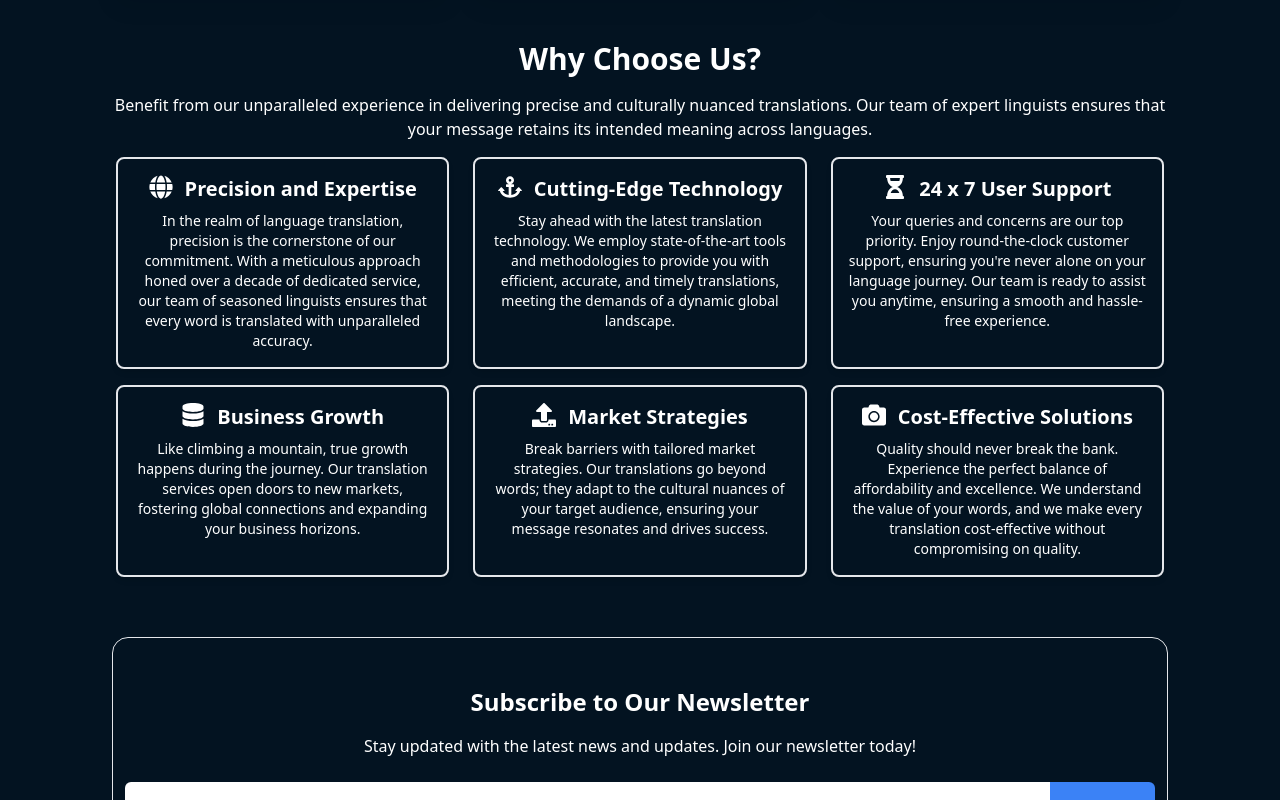
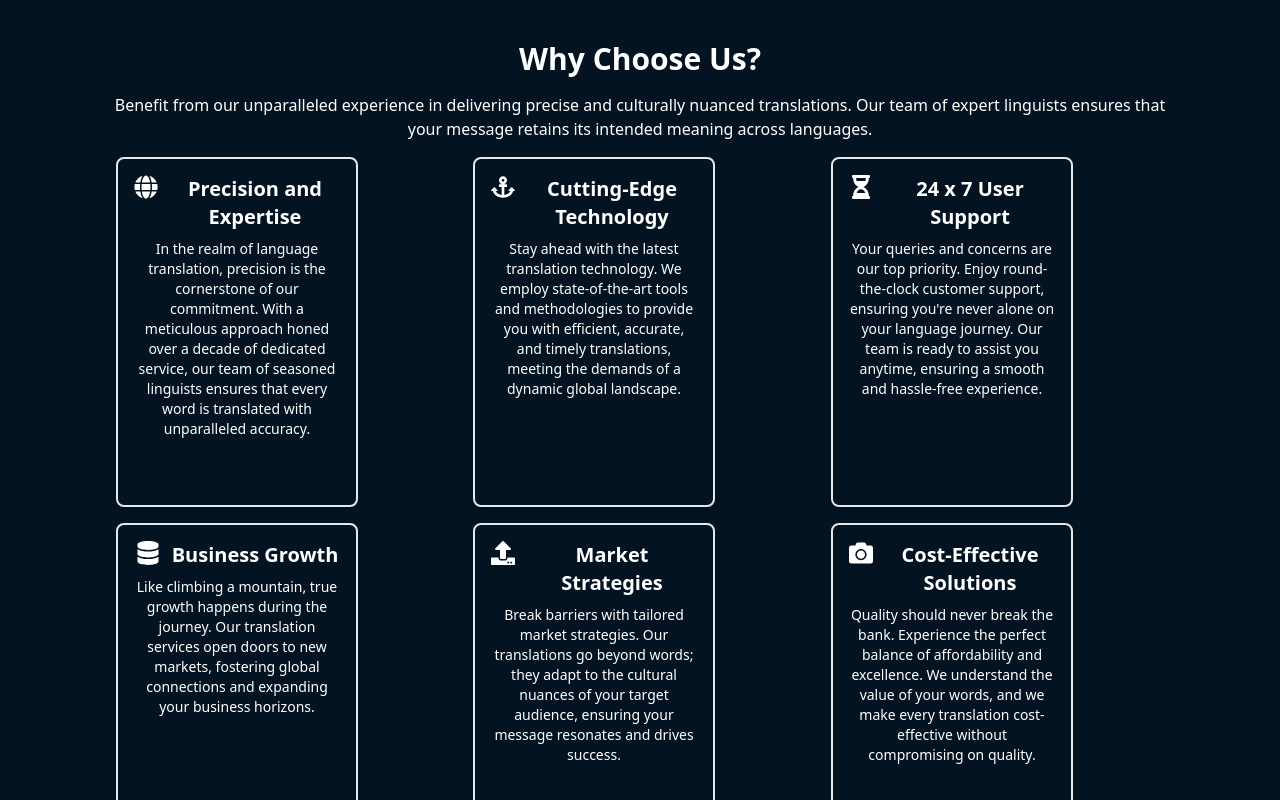
Before and after one commit to CodeCraft1234/E-Translator-Client, a React (Vite) app: page / in a window 1280 px wide. Shown: the part 2000-2800 px from the top of the page. Built offline with nearby package versions, Linux system fonts and the light colour scheme; no server answers.

Commit message:
tilt effect impliment successfully

```diff
--- a/package.json
+++ b/package.json
@@ -44,6 +44,7 @@
     "react-scroll-to-bottom": "^4.2.0",
     "react-select": "^5.8.0",
     "react-speech-recognition": "^3.10.0",
+    "react-tilt": "^1.0.2",
     "react-type-animation": "^3.2.0",
     "rollup": "^4.10.0",
     "socket.io": "^4.7.4",
--- a/src/Components/Banner/Banner.jsx
+++ b/src/Components/Banner/Banner.jsx
@@ -5,7 +5,7 @@ import "./Banner.css"
 const Banner = () => {
   return (
     <div >
-      <section className=" mt-24 h-[650px] text-white bg-[#031321]  lg:mt-0 md:mt-10">
+      <section className=" mt-24 h-[650px] text-white bg-[#1e1b4b]  lg:mt-0 md:mt-10">
         <div className="container  flex flex-col p-20  justify-center items-center  mx-auto sm:py-12 lg:py-24 lg:flex-row md:flex-row lg:justify-between">
           <div className="flex flex-col justify-center text-center rounded-sm lg:max-w-md md:max-w-xs xl:max-w-lg lg:text-left">
             {/* <h1 className="lg:text-5xl md:text-3xl text-3xl font-extrabold sm:text-6xl ">
--- /dev/null
+++ b/src/Components/Card.jsx
@@ -0,0 +1,22 @@
+import { Tilt } from 'react-tilt'
+
+const defaultOptions = {
+	reverse:        false,  // reverse the tilt direction
+	max:            35,     // max tilt rotation (degrees)
+	perspective:    1000,   // Transform perspective, the lower the more extreme the tilt gets.
+	scale:          1.1,    // 2 = 200%, 1.5 = 150%, etc..
+	speed:          1000,   // Speed of the enter/exit transition
+	transition:     true,   // Set a transition on enter/exit.
+	axis:           null,   // What axis should be disabled. Can be X or Y.
+	reset:          true,    // If the tilt effect has to be reset on exit.
+	easing:         "cubic-bezier(.03,.98,.52,.99)",    // Easing on enter/exit.
+}
+
+const Card = () => {
+  return (
+    <Tilt options={defaultOptions} style={{ height: 250, width: 250 }}>
+      <div className='bg-white'>👽</div>
+    </Tilt>
+  )
+}
+export default Card
--- a/src/Components/ChooseUs/ChooseUs.jsx
+++ b/src/Components/ChooseUs/ChooseUs.jsx
@@ -1,6 +1,7 @@
 import AOS from 'aos'
 import 'aos/dist/aos.css'
 import { FaAnchor, FaCamera, FaDatabase, FaGlobe, FaHourglassHalf, FaUpload } from 'react-icons/fa';
+import { Tilt } from 'react-tilt';
 
 AOS.init();
 
@@ -51,6 +52,17 @@ const ChooseUS = () => {
     },
   ];
 
+  const defaultOptions = {
+    reverse:        false,  // reverse the tilt direction
+    max:            35,     // max tilt rotation (degrees)
+    perspective:    1000,   // Transform perspective, the lower the more extreme the tilt gets.
+    scale:          1.1,    // 2 = 200%, 1.5 = 150%, etc..
+    speed:          1000,   // Speed of the enter/exit transition
+    transition:     true,   // Set a transition on enter/exit.
+    axis:           null,   // What axis should be disabled. Can be X or Y.
+    reset:          true,    // If the tilt effect has to be reset on exit.
+    easing:         "cubic-bezier(.03,.98,.52,.99)",    // Easing on enter/exit.
+  }
   return (
     <div className="feat bg-gray pt-5 pb-5">
       <div className="container">
@@ -68,7 +80,9 @@ const ChooseUS = () => {
           </div>
 
           {cards.map((card, index) => (
-            <div key={index} className="col-span-1 sm:col-span-1 lg:col-span-1" >
+  <Tilt key={index} options={defaultOptions} style={{ height: '350px', width: '250px' }}>
+    <div className=''>
+      <div className="col-span-1 sm:col-span-1 lg:col-span-1" style={{ height: '350px', width: '250px' }}>
         <div className="item border-2 shadow-md text-center mr-1 ml-1 p-4 rounded-lg h-full hover:bg-[#006bcb] hover:text-white transition duration-500  transform hover:-translate-y-1 hover:scale-105" data-aos='zoom-in'>
           <div className='flex justify-center gap-3'>
             <span className={`icon feature_box_col_${index + 1}`}>
@@ -79,7 +93,11 @@ const ChooseUS = () => {
           <p className="text-sm">{card.description}</p>
         </div>
       </div>
+    </div>
+  </Tilt>
 ))}
+
+
         </div>
       </div>
     </div>
--- a/src/Pages/Home/Home.jsx
+++ b/src/Pages/Home/Home.jsx
@@ -5,6 +5,7 @@ import Faq from "../../Components/Faq/Faq";
 import NewsLetter from "../../Components/NewsLetter/NewsLetter";
 import Package from "../../Components/Package/Package";
 import Review from "../../Components/Review/Review";
+import Card from "../../Components/Card";
 
 
 const Home = () => {
@@ -20,6 +21,7 @@ const Home = () => {
       <ChooseUs></ChooseUs>
       <NewsLetter></NewsLetter>
       <Faq></Faq>
+      <Card></Card>
     </div>
   );
 };
```
Also changed, not shown: src/Components/Card.css (added), 2 other files (tests, documents, lock files or other folders). Lines whose indentation alone changed are shown as unchanged.
